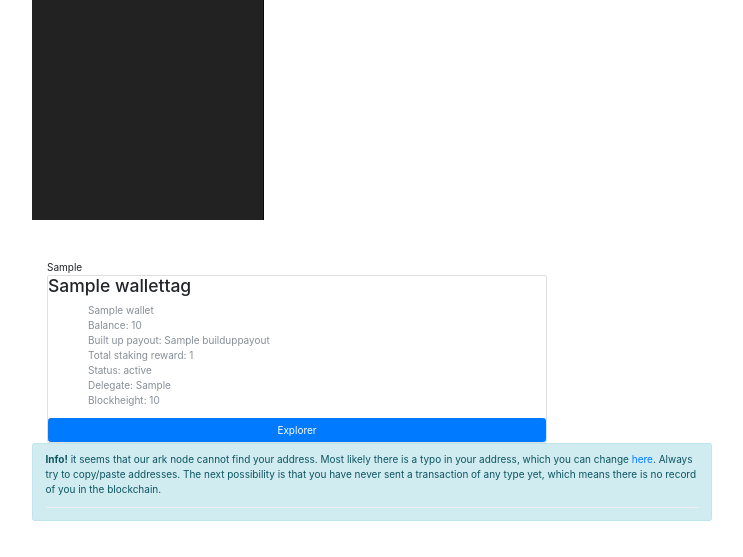
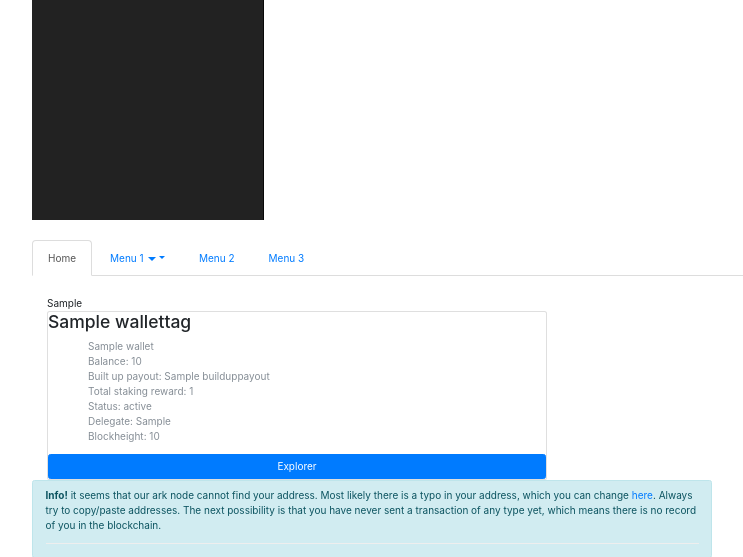
Before and after one commit to RudySeegers/dckntcp, a Django app: template console/templates/console/console_wallet_statistics.html in a window 1280 px wide. Shown: the part 630-1187 px from the top of the page, without its empty margins (200-943 px from the left). Run offline with Django 3.2, Linux system fonts and the light colour scheme; the template is opened without the code that fills it: most values are stand-ins (such as "Sample title", 1, 10 or a date in 2020); some libraries are stand-ins or nearby versions.

Commit message:
experimenting with tabs

```diff
--- a/console/templates/console/console_wallet_statistics.html
+++ b/console/templates/console/console_wallet_statistics.html
@@ -4,6 +4,20 @@
 {% load static %}
     <link rel="stylesheet" href="{% static 'home/css/consolecustom.css'%} ">
       <body>
+        <ul class="nav nav-tabs">
+            <li class="active"><a href="#">Home</a></li>
+            <li class="dropdown">
+        <a class="dropdown-toggle" data-toggle="dropdown" href="#">Menu 1
+        <span class="caret"></span></a>
+        <ul class="dropdown-menu">
+          <li><a href="#">Submenu 1-1</a></li>
+          <li><a href="#">Submenu 1-2</a></li>
+          <li><a href="#">Submenu 1-3</a></li>
+        </ul>
+            </li>
+            <li><a href="#">Menu 2</a></li>
+            <li><a href="#">Menu 3</a></li>
+        </ul>
         <div class="container-fluid">
           <div class="row">
             <div class="col-sm-9 col-sm col-md-10 col-md main">
```
